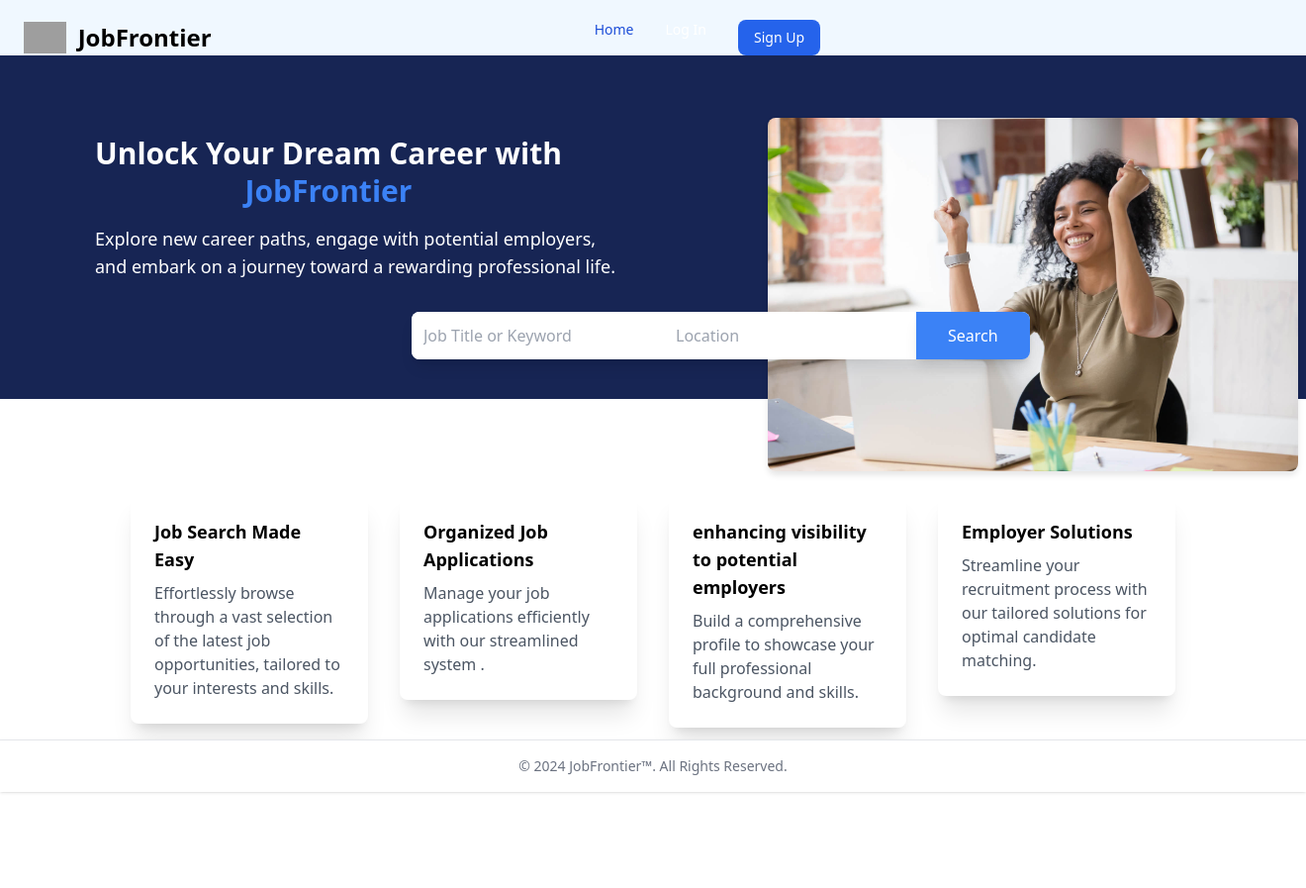
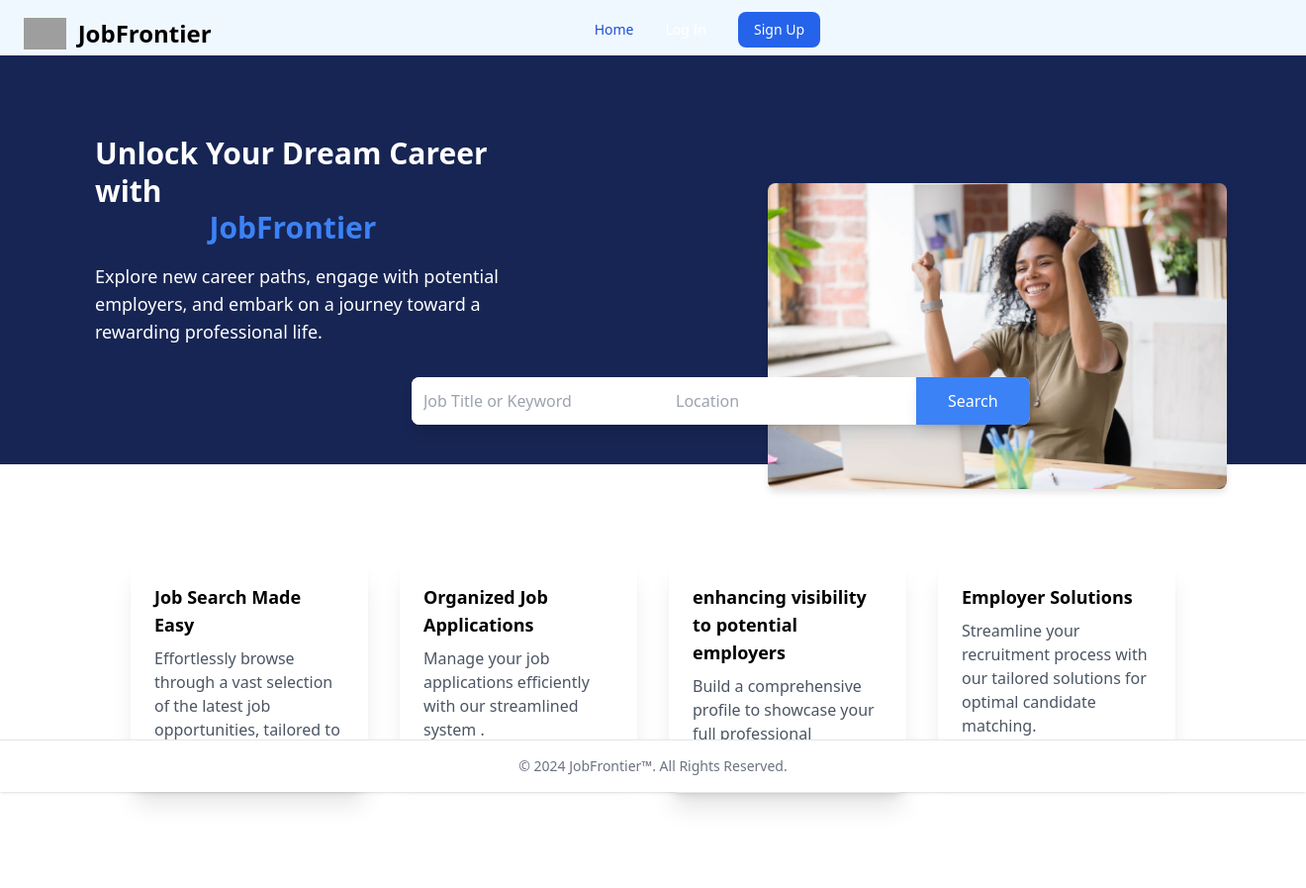
Before and after one commit to Mahshidmn/job-portal, a Django app: page / in a window 1320 px wide. Shown: the whole page at 99% size. Before the commit the page ends 801 px from the top, so only its background shows below. Run offline with Django 4.2, Linux system fonts and the light colour scheme; some libraries are stand-ins or nearby versions; grey boxes are pictures that could not be loaded.

Commit message:
more navbar styling

```diff
--- a/main_app/templates/base.html
+++ b/main_app/templates/base.html
@@ -43,7 +43,6 @@
                 <a href="{% url 'index' %}" class="{% if request.resolver_match.url_name == 'index' %}text-blue-700{% else %}text-white{% endif %} py-2 px-3 rounded hover:bg-gray-100 md:hover:bg-transparent md:hover:text-blue-700 md:p-0 dark:hover:text-white">Applicants</a>
             </li>
             <li>
-            <li>
                 <a href="{% url 'jobs_index' %}" class="{% if request.resolver_match.url_name == 'jobs_index' %}text-blue-700{% else %}text-white{% endif %} py-2 px-3 rounded hover:bg-gray-100 md:hover:bg-transparent md:hover:text-blue-700 md:p-0 dark:hover:text-white">Listed Jobs</a>
             <li>
               <form method="post" action="{% url 'logout' %}">
@@ -62,6 +61,7 @@
             <li>
               <a href="{% url 'jobs_index' %}" class="{% if request.resolver_match.url_name == 'jobs_index' %}text-blue-700{% else %}text-white{% endif %} py-2 px-3 rounded hover:bg-gray-100 md:hover:bg-transparent md:hover:text-blue-700 md:p-0 dark:hover:text-white">Listed Jobs</a>
             </li>
+            <li>
               <a href="{% url 'jobs_create' %}" class="{% if request.resolver_match.url_name == 'jobs_create' %}text-blue-700{% else %}text-white{% endif %} py-2 px-3 rounded hover:bg-gray-100 md:hover:bg-transparent md:hover:text-blue-700 md:p-0 dark:hover:text-white">Create Job Listing</a>
             </li>
             <li>
@@ -76,7 +76,7 @@
               <a href="{% url 'login' %}" class="{% if request.resolver_match.url_name == 'login' %}text-blue-700{% else %}text-white{% endif %} py-2 px-3 rounded hover:bg-gray-100 md:hover:bg-transparent md:hover:text-blue-700 md:p-0 dark:hover:text-white">Log In</a>
             </li>
             <li>
-              <button type="button" class="mr-20 text-white bg-blue-700 hover:bg-blue-800 focus:ring-4 focus:outline-none focus:ring-blue-300 font-medium rounded-lg text-sm px-4 py-2 text-center md:bg-blue-600 md:hover:bg-blue-700 md:focus:ring-blue-800">Sign Up</button>
+              <button type="button" class="mr-20 mt-[-10px] text-white bg-blue-700 hover:bg-blue-800 focus:ring-4 focus:outline-none focus:ring-blue-300 font-medium rounded-lg text-sm px-4 py-2 text-center md:bg-blue-600 md:hover:bg-blue-700 md:focus:ring-blue-800">Sign Up</button>
             </li>
             {% endif %}
           </ul>
--- a/main_app/templates/home.html
+++ b/main_app/templates/home.html
@@ -8,7 +8,7 @@
         <div class="container  px-6 md:px-12 xl:px-24">
             <div class="flex flex-wrap ">
                 <!-- Hero Content -->
-                <div class="w-full lg:w-1/2 mb-10 pr-2">
+                <div class="w-full lg:w-1/2 mb-10 pr-20">
                     <h2 class="text-3xl leading-tight font-bold">Unlock Your Dream Career with <span class="flex justify-center pr-16 text-blue-500">JobFrontier</span></h2>
                     <p class="mt-4 text-lg">Explore new career paths, engage with potential employers, and embark on a journey toward a rewarding professional life.</p>
 
```
